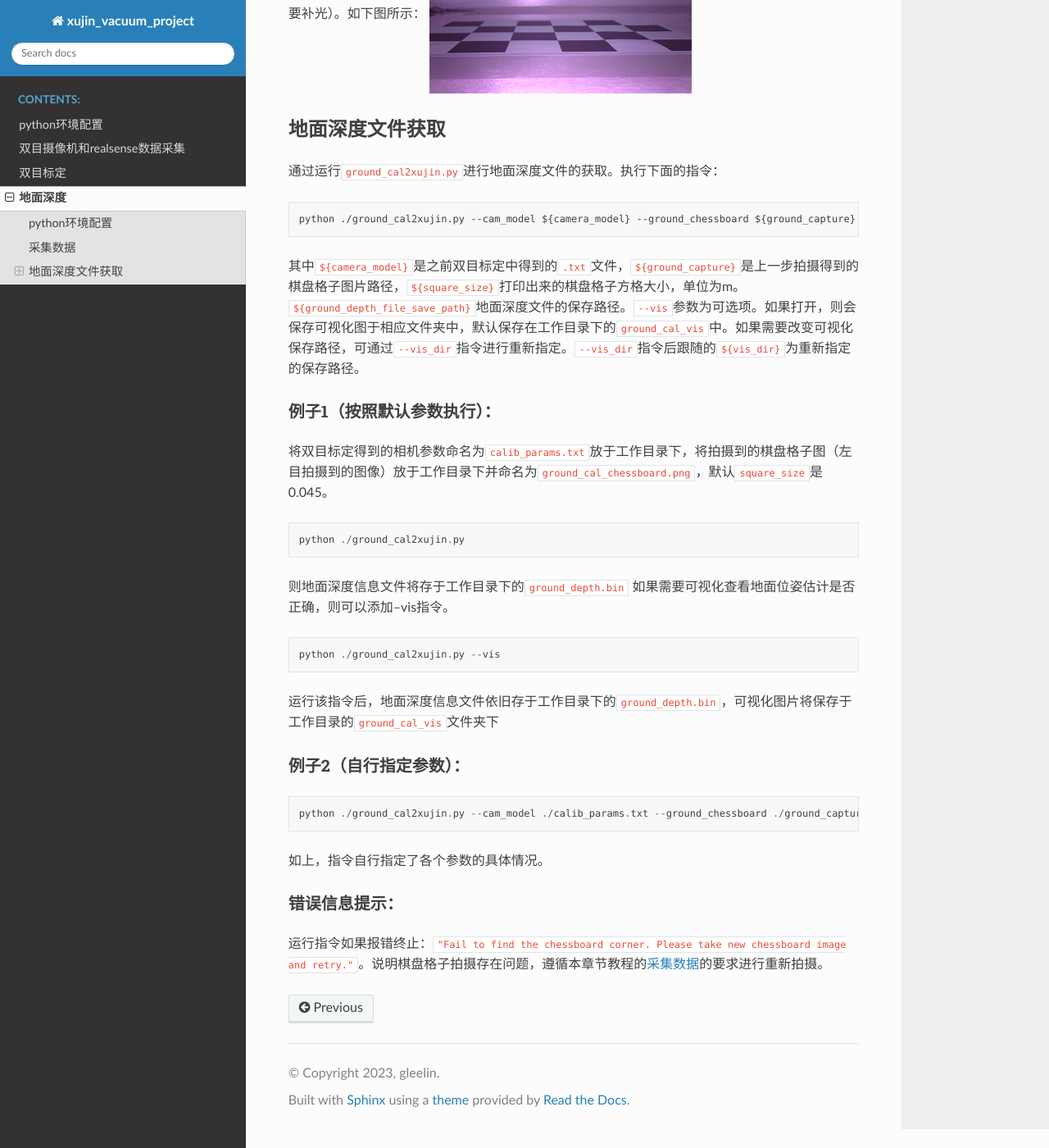
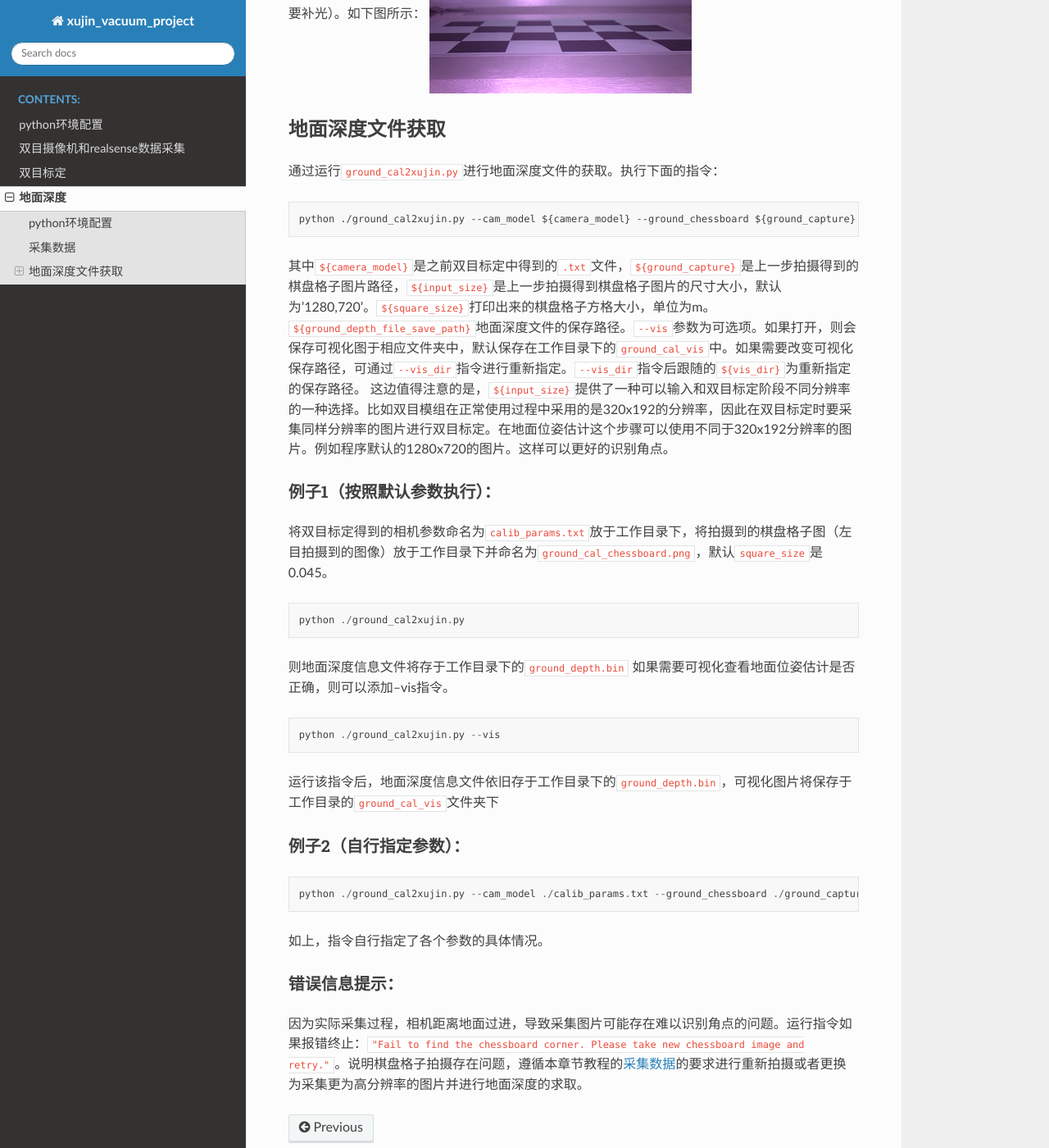
Before and after one commit to yl949/xujin_vacuum_docs, a Sphinx documentation site: the page built from source/ground_depth/contents.md, in a window 1280 px wide and 1400 px high, scrolled down 1072 px. Shown: the whole window at 82% size. Built offline with Sphinx 7.4.7 and the Read the Docs theme 2.0.0, drawn with Linux system fonts in a browser that asks for light colours.

Commit message:
source/ground_depth/contents.md

````diff
--- a/source/ground_depth/contents.md
+++ b/source/ground_depth/contents.md
@@ -14,9 +14,10 @@
 ## 地面深度文件获取
 通过运行`ground_cal2xujin.py`进行地面深度文件的获取。执行下面的指令：
 ```
-python ./ground_cal2xujin.py --cam_model ${camera_model} --ground_chessboard ${ground_capture} --square_size ${square_size} --save_path ${ground_depth_file_save_path} --vis --vis_dir ${vis_dir} --verbose
+python ./ground_cal2xujin.py --cam_model ${camera_model} --ground_chessboard ${ground_capture} --input_size ${input_size} --square_size ${square_size} --save_path ${ground_depth_file_save_path} --vis --vis_dir ${vis_dir} --verbose
 ```
-其中`${camera_model}`是之前双目标定中得到的`.txt`文件，`${ground_capture}`是上一步拍摄得到的棋盘格子图片路径，`${square_size}`打印出来的棋盘格子方格大小，单位为m。`${ground_depth_file_save_path}`地面深度文件的保存路径。`--vis`参数为可选项。如果打开，则会保存可视化图于相应文件夹中，默认保存在工作目录下的`ground_cal_vis`中。如果需要改变可视化保存路径，可通过`--vis_dir`指令进行重新指定。`--vis_dir`指令后跟随的`${vis_dir}`为重新指定的保存路径。
+其中`${camera_model}`是之前双目标定中得到的`.txt`文件，`${ground_capture}`是上一步拍摄得到的棋盘格子图片路径，`${input_size}`是上一步拍摄得到棋盘格子图片的尺寸大小，默认为'1280,720'。`${square_size}`打印出来的棋盘格子方格大小，单位为m。`${ground_depth_file_save_path}`地面深度文件的保存路径。`--vis`参数为可选项。如果打开，则会保存可视化图于相应文件夹中，默认保存在工作目录下的`ground_cal_vis`中。如果需要改变可视化保存路径，可通过`--vis_dir`指令进行重新指定。`--vis_dir`指令后跟随的`${vis_dir}`为重新指定的保存路径。
+这边值得注意的是，`${input_size}`提供了一种可以输入和双目标定阶段不同分辨率的一种选择。比如双目模组在正常使用过程中采用的是320x192的分辨率，因此在双目标定时要采集同样分辨率的图片进行双目标定。在地面位姿估计这个步骤可以使用不同于320x192分辨率的图片。例如程序默认的1280x720的图片。这样可以更好的识别角点。
 
 ### 例子1（按照默认参数执行）：
 将双目标定得到的相机参数命名为`calib_params.txt`放于工作目录下，将拍摄到的棋盘格子图（左目拍摄到的图像）放于工作目录下并命名为`ground_cal_chessboard.png`，默认`square_size`是0.045。
@@ -33,9 +34,9 @@ python ./ground_cal2xujin.py --vis
 
 ### 例子2（自行指定参数）：
 ```
-python ./ground_cal2xujin.py --cam_model ./calib_params.txt --ground_chessboard ./ground_capture.png --square_size 0.045 --save_path ./ground_depth.bin --vis --vis_dir ./ground_cal_vis --verbose
+python ./ground_cal2xujin.py --cam_model ./calib_params.txt --ground_chessboard ./ground_capture.png --input_size 1280,720 --square_size 0.045 --save_path ./ground_depth.bin --vis --vis_dir ./ground_cal_vis --verbose
 ```
 如上，指令自行指定了各个参数的具体情况。
 
 ### 错误信息提示：
-运行指令如果报错终止：`"Fail to find the chessboard corner. Please take new chessboard image and retry."`。说明棋盘格子拍摄存在问题，遵循本章节教程的[采集数据](#采集数据)的要求进行重新拍摄。
+因为实际采集过程，相机距离地面过进，导致采集图片可能存在难以识别角点的问题。运行指令如果报错终止：`"Fail to find the chessboard corner. Please take new chessboard image and retry."`。说明棋盘格子拍摄存在问题，遵循本章节教程的[采集数据](#采集数据)的要求进行重新拍摄或者更换为采集更为高分辨率的图片并进行地面深度的求取。
````
